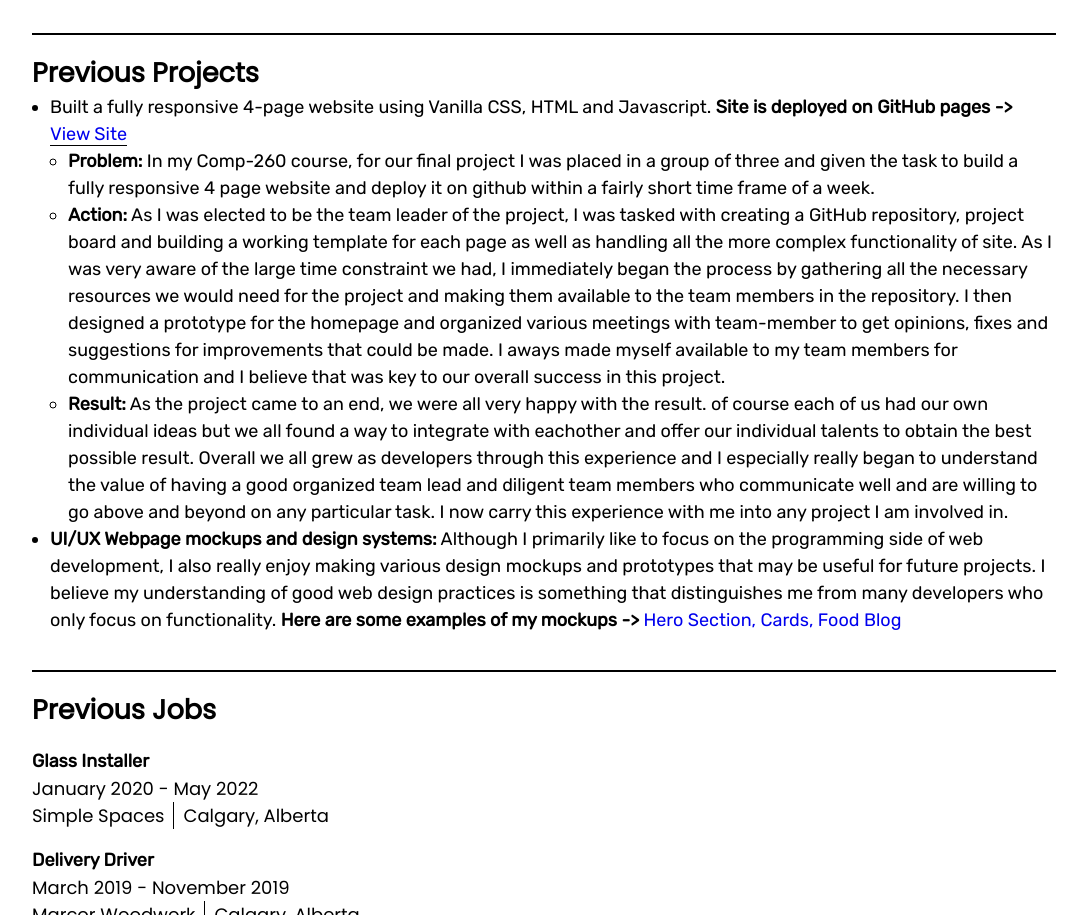
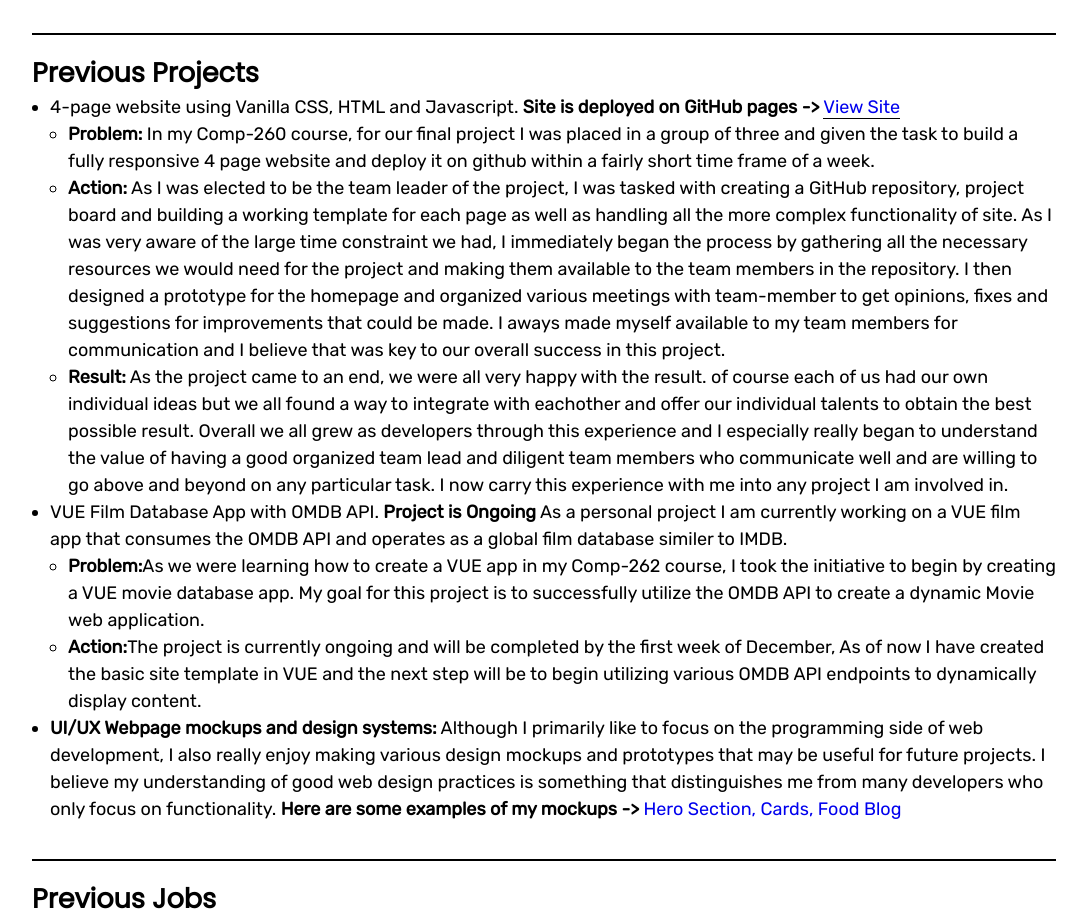
Before and after one commit to eliewa/WebDev-Resume, a plain HTML site: page index.html in a window 1280 px wide. Shown: the part 1279-2194 px from the top of the page, without its empty margins (96-1183 px from the left). Drawn offline with Linux system fonts and the light colour scheme.

Commit message:
added project

```diff
--- a/index.html
+++ b/index.html
@@ -33,7 +33,7 @@
         <div class="text-container">
           <p>Hard-working young full-stack developer with a lot of energy and passion for building modern, responsive industry leading websites and applications.
             A career learner who excels in environments that are constantly changing and evolving at a fast rate.
-            Have always been known as the hardest worker in the room and the person who people can rely on to get the difficult jobs done.
+            Have always been known as the hardest worker in the room and the person who people can rely on to get difficult jobs done.
            </p><br>
           <p><em><strong>Skills Include: </strong></em></p>
           <p>Testing, Debugging & Documentation/UX & UI design/Full Stack Development/Client Relations</p>
@@ -45,7 +45,7 @@
       <div class="container">
         <strong><p>Programming/Web:</p></strong>
         <div class="text-container">
-          <p>Vanilla JS, Vue, React, Node.js, Nuxt, HTML, Vanilla CSS, Tailwind, Bootstrap</p>
+          <p>Vanilla JS, Vue, Vite, Node.js, Nuxt, HTML, Vanilla CSS, Tailwind CSS</p>
 
         </div>
       </div>
@@ -85,7 +85,7 @@
       <h1>Previous Projects</h1>
       <div>
         <ul>
-          <li>Built a fully responsive 4-page website using Vanilla CSS, HTML and Javascript.
+          <li>4-page website using Vanilla CSS, HTML and Javascript.
             <strong>Site is deployed on GitHub pages -></strong> <a href="https://eliewa.github.io/team-1/" target="_blank" class="btn">View Site</a>
             <ul>
               <li>
@@ -99,6 +99,14 @@
               <li><strong>Result:</strong> As the project came to an end, we were all very happy with the result. of course each of us had our own individual ideas but we all found a way to integrate with eachother and offer our individual talents to obtain the best
                 possible result. Overall we all grew as developers through this experience and I especially really began to understand the value of having a good organized team lead and diligent team members who communicate well and are willing to go above and beyond
                 on any particular task. I now carry this experience with me into any project I am involved in.</li>
+            </ul>
+          </li>
+          <li>
+            VUE Film Database App with OMDB API.
+            <strong>Project is Ongoing</strong> As a personal project I am currently working on a VUE film app that consumes the OMDB API and operates as a global film database similer to IMDB.
+            <ul>
+              <li><strong>Problem:</strong>As we were learning how to create a VUE app in my Comp-262 course, I took the initiative to begin by creating a VUE movie database app. My goal for this project is to successfully utilize the OMDB API to create a dynamic Movie web application.</li>
+              <li><strong>Action:</strong>The project is currently ongoing and will be completed by the first week of December, As of now I have created the basic site template in VUE and the next step will be to begin utilizing various OMDB API endpoints to dynamically display content.</li>
             </ul>
           </li>
           <li><strong>UI/UX Webpage mockups and design systems:</strong> Although I primarily like to focus on the programming side of web development, I also really enjoy making various design mockups and prototypes that may be useful for future projects. I believe my understanding of good web design practices
```
